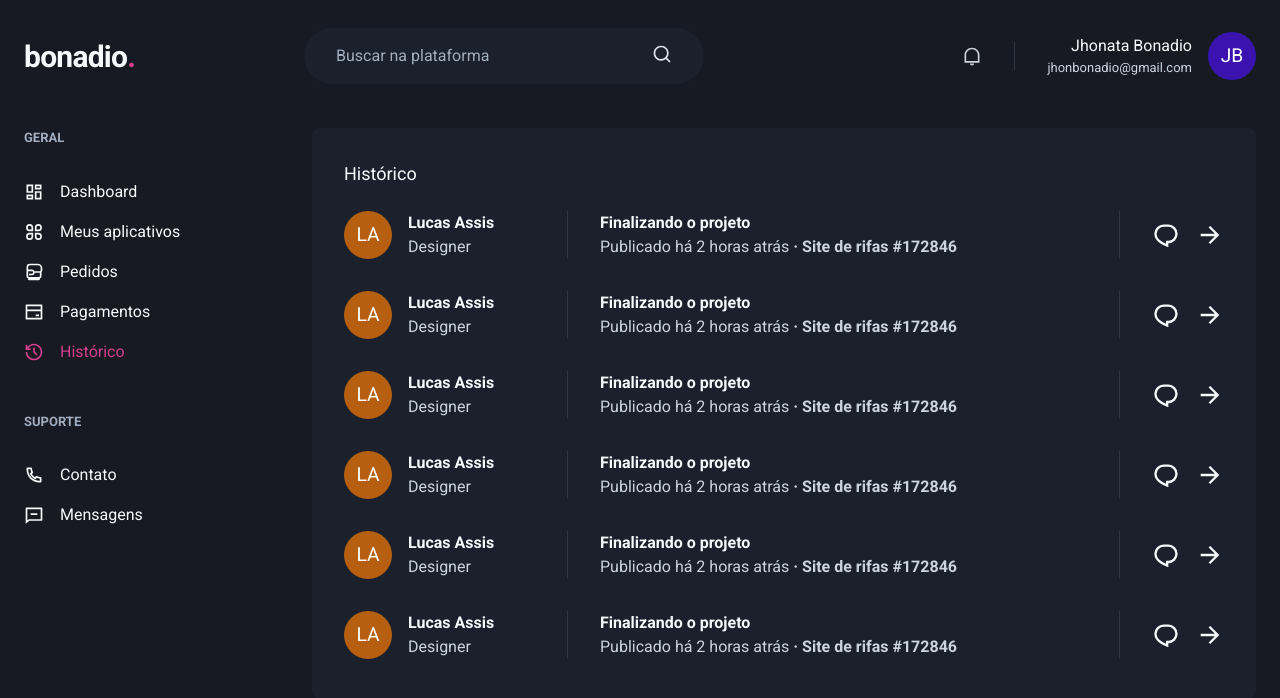
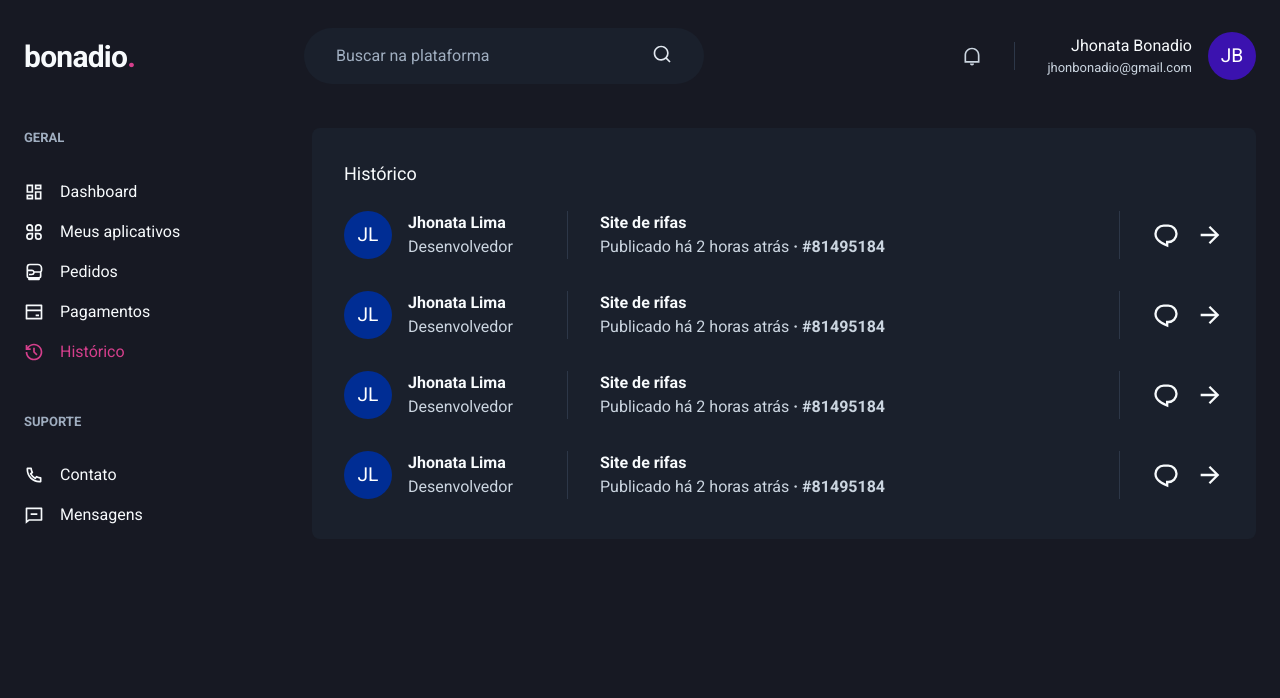
Before and after one commit to jhonatabonadio1/bonadio, a Next.js app: page /history in a window 1280 px wide. Shown: the top 698 px of the page. Built offline with nearby package versions, Linux system fonts and the light colour scheme.

Commit message:
Criando interfaces para os componentes

```diff
--- a/src/components/HistoryItem.tsx
+++ b/src/components/HistoryItem.tsx
@@ -1,7 +1,20 @@
 import { Avatar, Box, Flex, HStack, Icon, Stack, Text } from "@chakra-ui/react";
 import { RiArrowRightLine, RiChat1Line } from "react-icons/ri";
 
-export function HistoryItem(){
+interface History{
+    author: {
+        name: string;
+        avatar?: string;
+        description: string;
+    }
+    date: string;
+    project?:{
+        id: string;
+        name: string;
+    }
+}
+
+export function HistoryItem({author, date, project}: History){
     return(
         <Flex
             align="center"
@@ -15,10 +28,10 @@ export function HistoryItem(){
                 borderColor="gray.700"
                 w="56"
             >
-                <Avatar size="md" name="Lucas Assis"/>
+                <Avatar size="md" name={author.name} src={author.avatar}/>
                 <Box>
-                    <Text fontWeight="bold">Lucas Assis</Text>
-                    <Text color="gray.300">Designer</Text>
+                    <Text fontWeight="bold">{author.name}</Text>
+                    <Text color="gray.300">{author.description}</Text>
                 </Box>
             </HStack>
             <Box
@@ -30,13 +43,13 @@ export function HistoryItem(){
             >
             <Text
                 fontWeight="bold"
-            >Finalizando o projeto</Text>
+            >{project.name}</Text>
             <Text
                 color="gray.300"
             >
-                Publicado há 2 horas atrás
+                {date}
                 <Text as="span" fontWeight="bold" ml="1">
-                    · Site de rifas #172846
+                    · #{project.id}
                 </Text>
             </Text>
             </Box>
--- a/src/pages/history.tsx
+++ b/src/pages/history.tsx
@@ -18,12 +18,50 @@ export default function History(){
                                 name="Histórico"
                             >
                                 <Stack spacing="4">
-                                   <HistoryItem />
-                                   <HistoryItem />
-                                   <HistoryItem />
-                                   <HistoryItem />
-                                   <HistoryItem />
-                                   <HistoryItem />
+                                   <HistoryItem
+                                        author={{
+                                            name: "Jhonata Lima",
+                                            description: "Desenvolvedor"
+                                        }}
+                                        date="Publicado há 2 horas atrás"
+                                        project={{
+                                            id: "81495184",
+                                            name: "Site de rifas"
+                                        }}
+                                   />
+                                    <HistoryItem
+                                        author={{
+                                            name: "Jhonata Lima",
+                                            description: "Desenvolvedor"
+                                        }}
+                                        date="Publicado há 2 horas atrás"
+                                        project={{
+                                            id: "81495184",
+                                            name: "Site de rifas"
+                                        }}
+                                   />
+                                    <HistoryItem
+                                        author={{
+                                            name: "Jhonata Lima",
+                                            description: "Desenvolvedor"
+                                        }}
+                                        date="Publicado há 2 horas atrás"
+                                        project={{
+                                            id: "81495184",
+                                            name: "Site de rifas"
+                                        }}
+                                   />
+                                    <HistoryItem
+                                        author={{
+                                            name: "Jhonata Lima",
+                                            description: "Desenvolvedor"
+                                        }}
+                                        date="Publicado há 2 horas atrás"
+                                        project={{
+                                            id: "81495184",
+                                            name: "Site de rifas"
+                                        }}
+                                   />
                                 </Stack>
                             </GridBox>
                         </SimpleGrid>
```
Also changed, not shown: src/components/AppItem.tsx (+33 -13 lines), src/components/NotificationItem.tsx (+27 -9 lines), src/components/OrderItem.tsx (+23 -7 lines), src/components/PaymentItem.tsx (+27 -9 lines), src/pages/apps.tsx (+18 -1 lines), src/pages/dashboard.tsx (+7 -1 lines), src/pages/orders.tsx (+21 -1 lines), src/pages/payments.tsx (+16 -1 lines).
